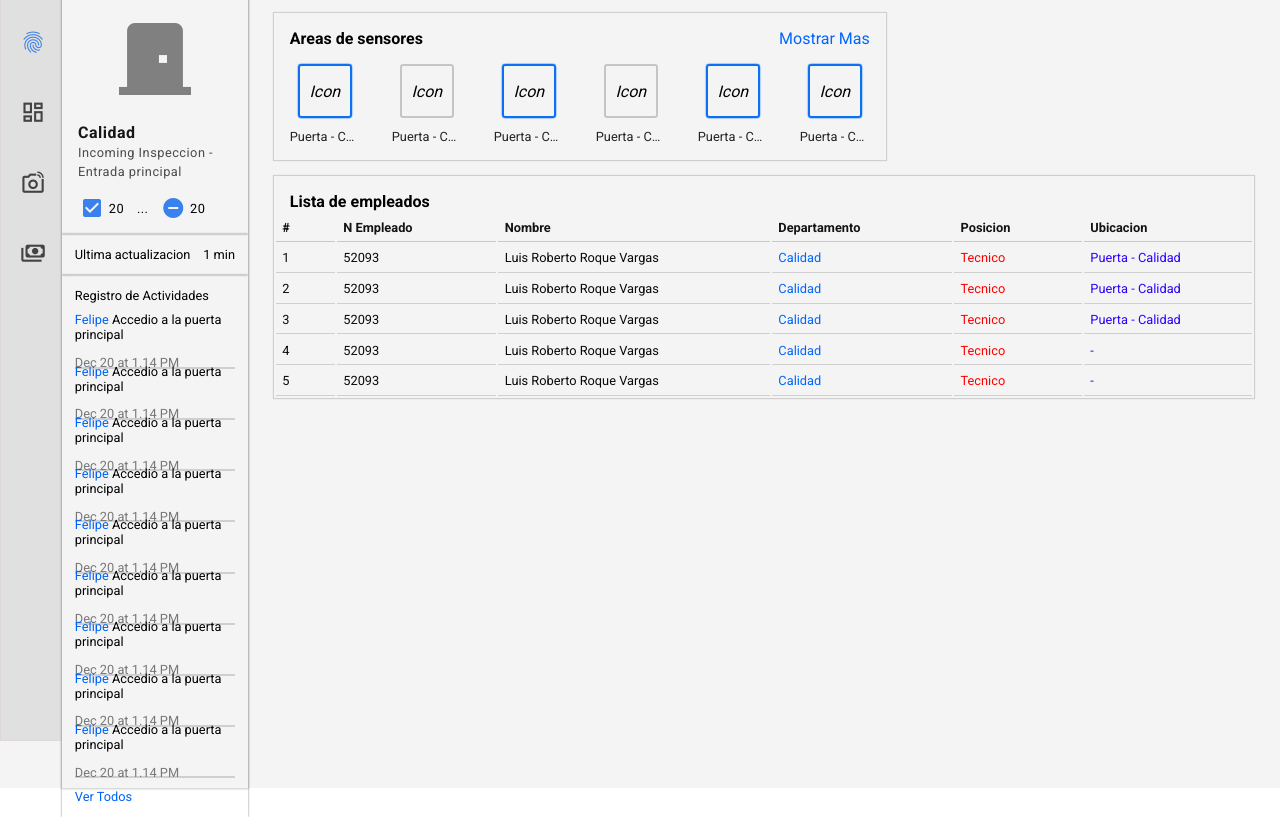
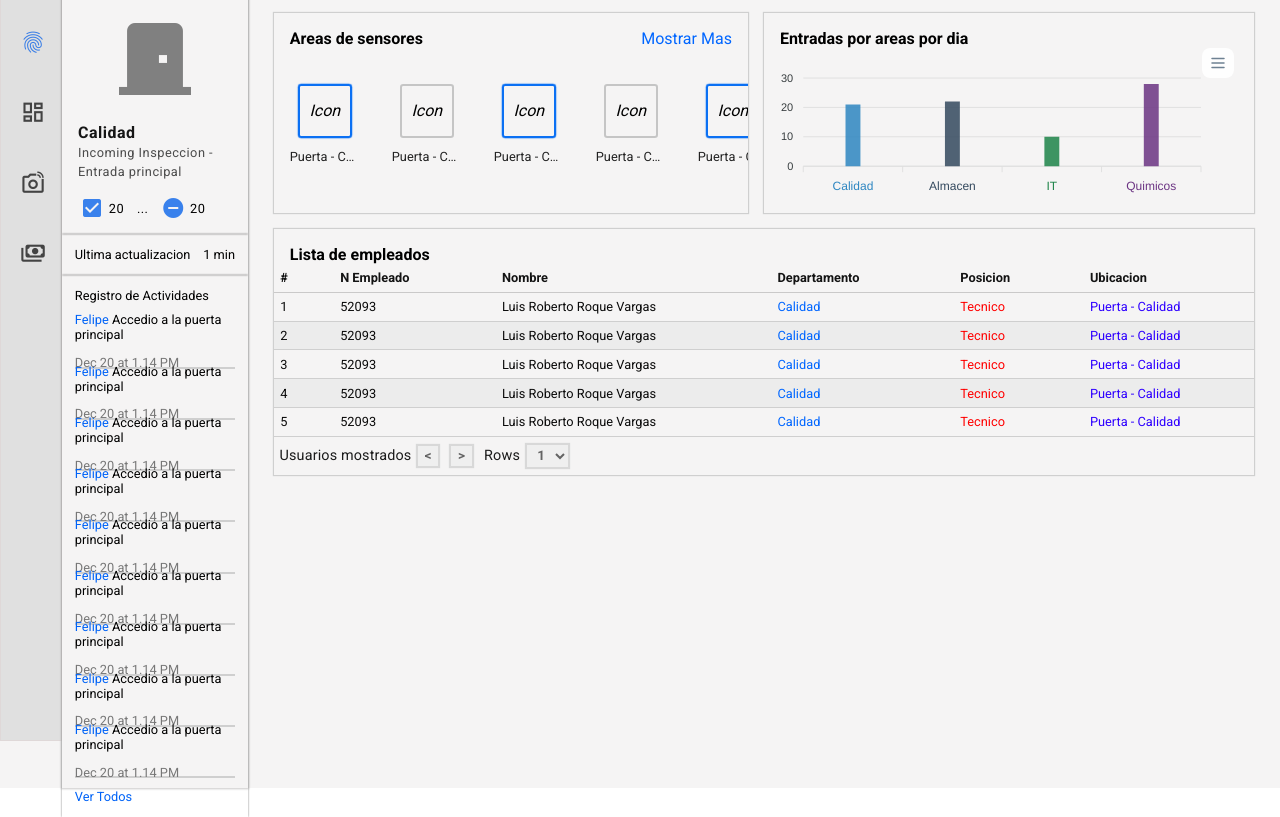
Before and after one commit to Shoul136/Proyectos-Personales, a plain HTML site: page ModuloPrincipal/index.html in a window 1280 px wide. Shown: the part 58-875 px from the top of the page. Drawn offline with nearby package versions, Linux system fonts and the light colour scheme.

Commit message:
Tercera version, agregamos unas animaciones, la tabla y la grafica como primera version

```diff
--- /dev/null
+++ b/ModuloPrincipal/grafica.js
@@ -0,0 +1,54 @@
+var colors = ['#2E86C1', '#34495E', '#1E8449', '#6C3483', '#138D75', '#5D6D7E'];
+
+var options = {
+    series: [{
+        name: 'Entradas',
+        data: [21, 22, 10, 28]
+    }],
+    chart: {
+        height: 150,
+        type: 'bar',
+        events: {
+            click: function(chart, w, e) {
+                // console.log(chart, w, e)
+            }
+        },
+        // Añadir padding alrededor del gráfico
+        margin: {
+            top: 30,
+            bottom: 30,
+            right: 30,
+            left: 30
+        }
+    },
+    colors: colors,
+    plotOptions: {
+        bar: {
+            columnWidth: '15%',
+            distributed: true,
+        }
+    },
+    dataLabels: {
+        enabled: false
+    },
+    legend: {
+        show: false
+    },
+    xaxis: {
+        categories: [
+            ['Calidad'],
+            ['Almacen'],
+            ['IT'],
+            'Quimicos',
+        ],
+        labels: {
+            style: {
+                colors: colors,
+                fontSize: '12px'
+            }
+        }
+    }
+};
+
+var chart = new ApexCharts(document.querySelector("#chart"), options);
+chart.render();
--- a/ModuloPrincipal/index.html
+++ b/ModuloPrincipal/index.html
@@ -9,6 +9,8 @@
     <link rel="stylesheet" href="https://fonts.googleapis.com/css2?family=Material+Symbols+Outlined:opsz,wght,FILL,GRAD@24,400,0,0" />
 <link href="https://fonts.googleapis.com/css2?family=Roboto:wght@100;300;400;500;700;900&display=swap" rel="stylesheet">
 <link rel="stylesheet" href="https://cdnjs.cloudflare.com/ajax/libs/font-awesome/6.5.1/css/all.min.css" integrity="sha512-DTOQO9RWCH3ppGqcWaEA1BIZOC6xxalwEsw9c2QQeAIftl+Vegovlnee1c9QX4TctnWMn13TZye+giMm8e2LwA==" crossorigin="anonymous" referrerpolicy="no-referrer" />
+<script src="https://cdn.jsdelivr.net/npm/apexcharts"></script>
+
 </head>
 <body>
     <nav class="contenedor-principal">
@@ -158,7 +160,7 @@
             <section class="contenedor-main">
                 <aside class="contenedor-secundario">
                     <article class="contenido-main-card">
-                        <article class="card">
+                        <article class="card" style="width: calc(50% - 1em); margin-right: 1em;">
                             <article class="card-titulo">
                                 <h4>Areas de sensores</h4>
                                 <span>Mostrar Mas</span>
@@ -190,14 +192,20 @@
                                 </article>
                             </article>
                         </article>
+                        <article class="card" style="width: 50%; overflow: hidden;" >
+                            <article class="card-titulo">
+                                <h4>Entradas por areas por dia</h4>
+                            </article>
+                            <div id="chart"></div>
+                        </article>
                     </article>
                     <article class="contenido-main-card" style="display: block;">
                         <article class="card">
                             <article class="card-titulo">
                                 <h4>Lista de empleados</h4>
                             </article>
-                            <article class="card-contenido">
-                                <table>
+                            <article id="contenedor-tabla" class="card-contenido">
+                                <table id="tabla-principal">
                                     <thead>
                                         <tr>
                                             <th># <span class="material-icons">north</span></th>
@@ -209,59 +217,109 @@
                                         </tr>
                                     </thead>
                                     <tbody>
-                                        <tr>
-                                            <td>1</td>
-                                            <td>52093</td>
-                                            <td>Luis Roberto Roque Vargas</td>
-                                            <td>Calidad</td>
-                                            <td>Tecnico</td>
-                                            <td>Puerta - Calidad</td>
-                                        </tr>
-                                        <tr>
-                                            <td>2</td>
-                                            <td>52093</td>
-                                            <td>Luis Roberto Roque Vargas</td>
-                                            <td>Calidad</td>
-                                            <td>Tecnico</td>
-                                            <td>Puerta - Calidad</td>
-                                        </tr>
-                                        <tr>
-                                            <td>3</td>
-                                            <td>52093</td>
-                                            <td>Luis Roberto Roque Vargas</td>
-                                            <td>Calidad</td>
-                                            <td>Tecnico</td>
-                                            <td>Puerta - Calidad</td>
-                                        </tr>
-                                        <tr>
-                                            <td>4</td>
-                                            <td>52093</td>
-                                            <td>Luis Roberto Roque Vargas</td>
-                                            <td>Calidad</td>
-                                            <td>Tecnico</td>
-                                            <td>-</td>
-                                        </tr>
-                                        <tr>
-                                            <td>5</td>
-                                            <td>52093</td>
-                                            <td>Luis Roberto Roque Vargas</td>
-                                            <td>Calidad</td>
-                                            <td>Tecnico</td>
-                                            <td>-</td>
-                                        </tr>
+
                                     </tbody>
                                 </table>
                             </article>
+                            <article class="navegacion">
+                                <aside>
+                                    <p>Usuarios mostrados</p>
+                                    <button id="anterior"><</button>
+                                    <button id="siguiente">></button>
+                                </aside>
+                                <aside>
+                                    <p>Rows</p>
+                                    <select name="" id="comboBoxRow"></select>
+                                </aside>
+                            </article>
                     </article>
+
                 </aside>
             </section>
+
         </section>
-
         </main>
 </body>
 
 
 <script>
+    const tabla = document.querySelector('#tabla-principal')
+    const tbody = tabla.tBodies[0];
+    const botonSiguiente = document.querySelector('#siguiente')
+    const botonAnterior = document.querySelector('#anterior')
+    const comboBoxRow = document.querySelector('#comboBoxRow')
+    let totalItem, cantidadPaginas, totalPaginas, numeroPagina, saltarPagina, item;
+
+    const dataTable = [
+        {'#':1, 'N Empleado': 52093, 'Nombre': 'Luis Roberto Roque Vargas', 'Departamento': 'Calidad', 'Posicion':'Tecnico', 'Ubicacion': 'Puerta - Calidad'},
+        {'#':2, 'N Empleado': 52093, 'Nombre': 'Luis Roberto Roque Vargas', 'Departamento': 'Calidad', 'Posicion':'Tecnico', 'Ubicacion': 'Puerta - Calidad'},
+        {'#':3, 'N Empleado': 52093, 'Nombre': 'Luis Roberto Roque Vargas', 'Departamento': 'Calidad', 'Posicion':'Tecnico', 'Ubicacion': 'Puerta - Calidad'},
+        {'#':4, 'N Empleado': 52093, 'Nombre': 'Luis Roberto Roque Vargas', 'Departamento': 'Calidad', 'Posicion':'Tecnico', 'Ubicacion': 'Puerta - Calidad'},
+        {'#':5, 'N Empleado': 52093, 'Nombre': 'Luis Roberto Roque Vargas', 'Departamento': 'Calidad', 'Posicion':'Tecnico', 'Ubicacion': 'Puerta - Calidad'},
+        {'#':6, 'N Empleado': 52093, 'Nombre': 'Luis Roberto Roque Vargas', 'Departamento': 'Calidad', 'Posicion':'Tecnico', 'Ubicacion': 'Puerta - Calidad'},
+        {'#':7, 'N Empleado': 52093, 'Nombre': 'Luis Roberto Roque Vargas', 'Departamento': 'Calidad', 'Posicion':'Tecnico', 'Ubicacion': 'Puerta - Calidad'},
+        {'#':8, 'N Empleado': 52093, 'Nombre': 'Luis Roberto Roque Vargas', 'Departamento': 'Calidad', 'Posicion':'Tecnico', 'Ubicacion': '-'},
+        {'#':9, 'N Empleado': 52093, 'Nombre': 'Luis Roberto Roque Vargas', 'Departamento': 'Calidad', 'Posicion':'Tecnico', 'Ubicacion': '-'},
+        {'#':10, 'N Empleado': 52093, 'Nombre': 'Luis Roberto Roque Vargas', 'Departamento': 'Calidad', 'Posicion':'Tecnico', 'Ubicacion': '-'},
+        {'#':11, 'N Empleado': 52093, 'Nombre': 'Luis Roberto Roque Vargas', 'Departamento': 'Calidad', 'Posicion':'Tecnico', 'Ubicacion': '-'},
+        {'#':12, 'N Empleado': 52093, 'Nombre': 'Luis Roberto Roque Vargas', 'Departamento': 'Calidad', 'Posicion':'Tecnico', 'Ubicacion': '-'},
+
+    ]
+    numeroPagina = 1
+    cantidadPaginas = 5
+    totalItem = dataTable.length
+    totalPaginas = totalItem / cantidadPaginas
+
+    for(let i = 0; i < Math.ceil(totalPaginas); i++)
+    {
+        comboBoxRow.innerHTML += `
+            <option value = ${i+1}>${i+1}</option>
+        `
+    }
+
+    function cargarTabla(pagina){
+        saltarPagina = (parseInt(numeroPagina) - 1) * cantidadPaginas
+        item = dataTable.slice(saltarPagina, cantidadPaginas + saltarPagina)
+        tbody.innerHTML = ``;
+        item.map(e =>{
+            tbody.innerHTML += `
+            <tr>
+                <td>${e['#']}</td>
+                <td>${e['N Empleado']}</td>
+                <td>${e['Nombre']}</td>
+                <td>${e['Departamento']}</td>
+                <td>${e['Posicion']}</td>
+                <td>${e['Ubicacion']}</td>
+            </tr>
+        `
+        })
+    }
+
+    cargarTabla(1)
+    botonSiguiente.addEventListener('click', e => {
+        e.preventDefault();
+        if (numeroPagina < Math.ceil(totalPaginas) && numeroPagina > 0)
+        {
+            numeroPagina = parseInt(numeroPagina) + 1;
+            cargarTabla(numeroPagina)
+        }
+    })
+
+    botonAnterior.addEventListener('click', e => {
+        e.preventDefault();
+        if (numeroPagina > 1)
+        {
+            numeroPagina = parseInt(numeroPagina) - 1;
+            cargarTabla(numeroPagina)
+        }
+    })
+
+    comboBoxRow.addEventListener('change', e =>{
+        e.preventDefault();
+        numeroPagina = e.target.value
+        cargarTabla(numeroPagina)
+    })
+
     let link_item = document.querySelectorAll('.opcion')
     let contenedor_principal = document.querySelector('.contenedor-sidebar')
     let bar = document.querySelectorAll('.bar-option')
@@ -283,6 +341,8 @@
         contenedor_perfil.classList.toggle('active')
     })
 </script>
+
+<script src="grafica.js"></script>
 <script src="https://unpkg.com/boxicons@2.1.4/dist/boxicons.js"></script>
 
 </html>
--- a/ModuloPrincipal/style.css
+++ b/ModuloPrincipal/style.css
@@ -407,6 +407,9 @@ main{
 }
 
 .card-contenido{
+    align-items: center;
+    height: calc(100% - 3em);
+
     display: flex;
 }
 
@@ -490,6 +493,7 @@ main{
 .contenido-main-card .card-contenido table{
     width: 100%;
     font-size: .8em;
+    border-collapse: collapse;
 }
 
 .contenido-main-card .card-contenido table th{
@@ -525,3 +529,43 @@ main{
     transition: 0.3s ease-in-out;
     height: 100%;
 }
+
+.contenido-main-card .card-contenido table tbody tr:nth-of-type(even)
+{
+    background-color: #ececec;
+}
+
+/*-------------------------  Navegacion  ------------------------------*/
+
+.navegacion{
+    display: flex;
+    align-items: center;
+    margin: .5em 0 .5em 0;
+}
+
+.navegacion aside{
+    margin-left: .4em;
+    align-items: center;
+    font-size: .9em;
+    color: rgb(27, 27, 27);
+    letter-spacing: .01em;
+    display: flex;
+}
+
+.navegacion aside button , select{
+    outline: none;
+    color: rgb(100, 100, 100);
+    border: none;
+    margin: 0 .5em;
+    cursor: pointer;
+    font-weight: bold;
+    padding: .2em .5em;
+    box-shadow: 0 0 1px 2px rgb(216, 216, 216);
+    transition: .2s;
+}
+
+.navegacion aside button:hover
+{
+    box-shadow: 0 0 1px 2px rgb(187, 187, 187);
+
+}
```
